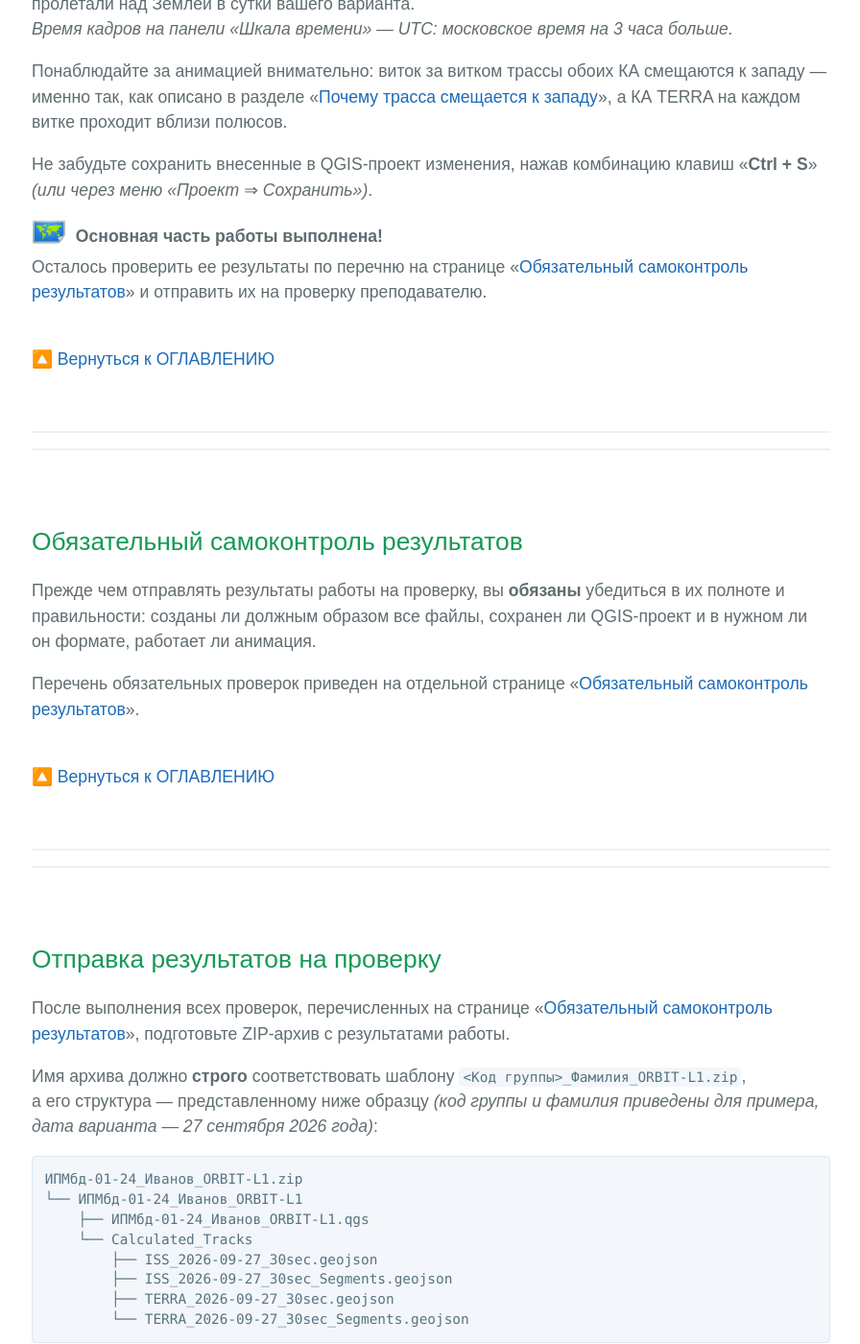
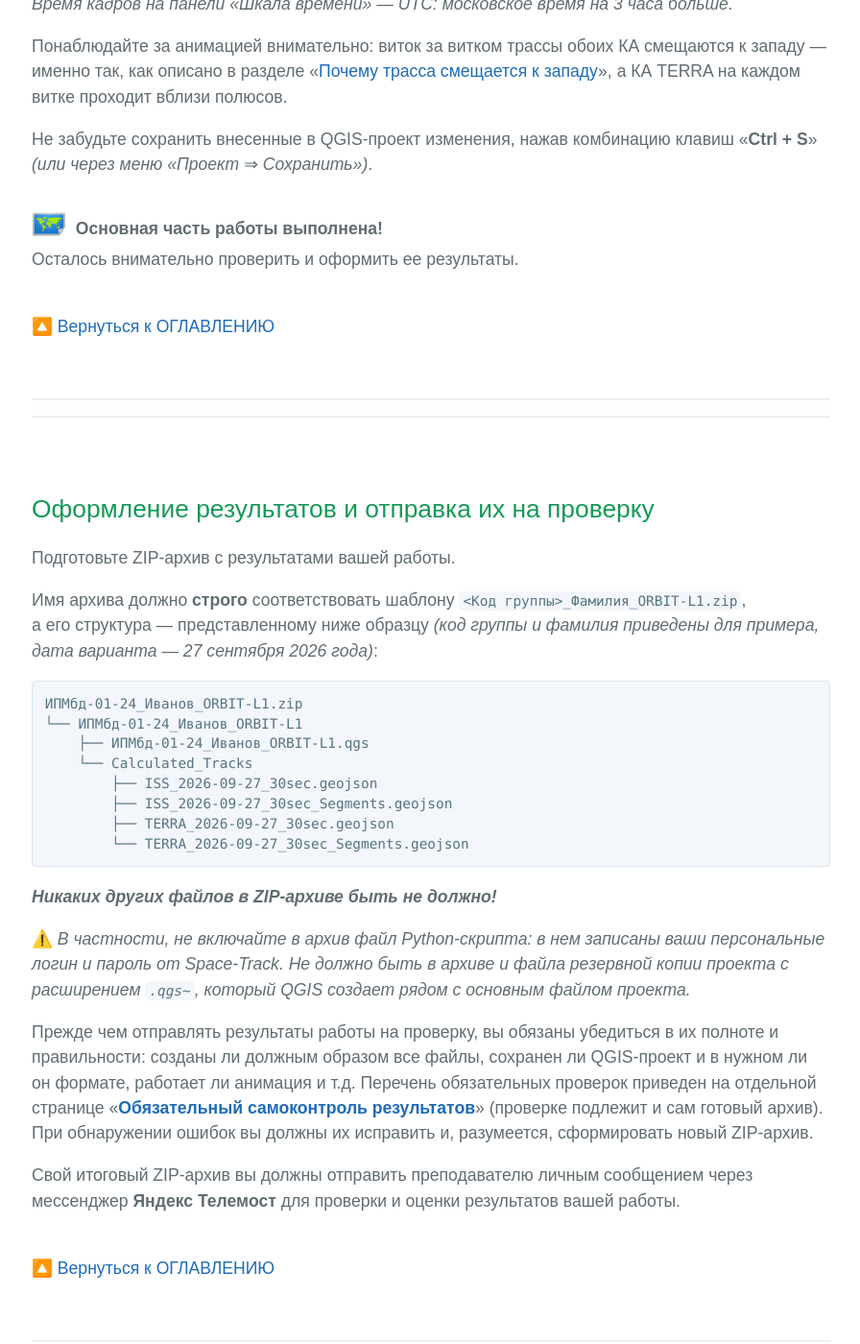
Before and after one commit to Alexander-Orlovsky/RUDN-QGIS-ORBIT-L1, a Jekyll site: the page built from index.md, in a window 1280 px wide and 1400 px high, scrolled down 34495 px. Shown: the whole window at 96% size, without its empty margins (191-1087 px from the left). Built offline with Jekyll 4.4.1, drawn with Linux system fonts in a browser that asks for light colours; some of the changed text lies outside the part shown.

Commit message:
Убрали противоречие (архив - проверки - отправка)

```diff
--- a/index.md
+++ b/index.md
@@ -74,8 +74,7 @@ style="max-width: 100%; border: 1px solid rgb(0, 163, 211); border-radius: 20px;
 - [Создание линейных слоев трасс](#создание-линейных-слоев-трасс)
 - [Настройка стилей слоев трасс](#настройка-стилей-слоев-трасс)
 - [Анимация пролета КА в QGIS](#анимация-пролета-ка-в-qgis)
-- [Обязательный самоконтроль результатов](#обязательный-самоконтроль-результатов)
-- [Отправка результатов на проверку](#отправка-результатов-на-проверку)
+- [Оформление результатов и отправка их на проверку](#оформление-результатов-и-отправка-их-на-проверку)
 - [Типичные ошибки и их решение](#типичные-ошибки-и-их-решение)
 - [Контрольные вопросы](#контрольные-вопросы)
 <br>
@@ -275,7 +274,7 @@ ISS (ZARYA)
 месяц и год — сентябрь 2026**.
 
 Студенты с номерами **31 и более** продолжают счет с 1&nbsp;октября: номер **31** — **1&nbsp;октября 2026&nbsp;года**,
-номер **32** — **2&nbsp;октября 2026&nbsp;года**, номер **33** — **3&nbsp;октября 2026&nbsp;года** и&nbsp;т.&nbsp;д. *(число равно вашему номеру минус 30)*.
+номер **32** — **2&nbsp;октября 2026&nbsp;года**, номер **33** — **3&nbsp;октября 2026&nbsp;года** и&nbsp;т.д. *(число равно вашему номеру минус 30)*.
 
 > #### *Пример:*
 > *Студент с номером **27** в списке учебной группы рассчитывает предусмотренные заданием подспутниковые трассы на **27 сентября 2026 года**.
@@ -972,9 +971,10 @@ GROUP BY Segment_ID
 
 Не забудьте сохранить внесенные в QGIS&#8209;проект изменения, нажав комбинацию клавиш «**Ctrl&nbsp;+&nbsp;S**» *(или&nbsp;через меню «Проект&nbsp;&rArr;&nbsp;Сохранить»)*.
 
+{: style="margin-top: 36px;"}
+
 <img src="media/WorldMap.svg" alt="" style="width: 36px;">&nbsp; **Основная часть работы выполнена!** \
-Осталось проверить ее результаты по&nbsp;перечню на странице «[Обязательный самоконтроль результатов](materials/mandatory_self_check.html)»
-и&nbsp;отправить их на проверку преподавателю.
+Осталось внимательно проверить и оформить ее результаты.
 
 <br>
 🔼 [Вернуться к ОГЛАВЛЕНИЮ](#оглавление)
@@ -983,23 +983,9 @@ GROUP BY Segment_ID
 <hr><hr> <!-- двойная разделительная линия ======================================================== -->
 <br>
 
-## Обязательный самоконтроль результатов
+## Оформление результатов и отправка их на проверку
 
-Прежде чем отправлять результаты работы на проверку, вы **обязаны** убедиться в их полноте и правильности: созданы ли должным образом все файлы,
-сохранен ли QGIS&#8209;проект и в нужном ли он формате, работает ли анимация.
-
-Перечень обязательных проверок приведен на отдельной странице «[Обязательный самоконтроль результатов](materials/mandatory_self_check.html)».
-
-<br>
-🔼 [Вернуться к ОГЛАВЛЕНИЮ](#оглавление)
-
-<br>
-<hr><hr> <!-- двойная разделительная линия ======================================================== -->
-<br>
-
-## Отправка результатов на проверку
-
-После выполнения всех проверок, перечисленных на странице «[Обязательный самоконтроль результатов](materials/mandatory_self_check.html)», подготовьте ZIP&#8209;архив с результатами работы.
+Подготовьте ZIP&#8209;архив с результатами вашей работы.
 
 Имя архива должно **строго** соответствовать шаблону <code>&lt;Код&nbsp;группы&gt;_Фамилия_ORBIT-L1.zip</code>,
 а&nbsp;его&nbsp;структура — представленному ниже образцу *(код группы и фамилия приведены для примера, дата варианта — 27&nbsp;сентября 2026&nbsp;года)*:
@@ -1020,7 +1006,11 @@ GROUP BY Segment_ID
 ⚠️ *В частности, не включайте в архив файл Python&#8209;скрипта: в нем записаны ваши персональные логин и пароль от Space&#8209;Track.
 Не должно быть в архиве и файла резервной копии проекта с расширением `.qgs~`, который QGIS создает рядом с основным файлом проекта.*
 
-Этот ZIP&#8209;архив вы должны отправить преподавателю личным сообщением через мессенджер **Яндекс&nbsp;Телемост** для проверки и оценки результатов вашей работы.
+Прежде чем отправлять результаты работы на проверку, вы обязаны убедиться в их полноте и правильности: созданы ли должным образом все файлы, сохранен ли QGIS&#8209;проект и в нужном ли он формате, работает ли анимация и&nbsp;т.д.
+Перечень обязательных проверок приведен на отдельной странице «[**Обязательный самоконтроль результатов**](materials/mandatory_self_check.html)» (проверке подлежит и сам готовый архив). \
+При обнаружении ошибок вы должны их исправить и, разумеется, сформировать новый ZIP&#8209;архив.
+
+Свой итоговый ZIP&#8209;архив вы должны отправить преподавателю личным сообщением через мессенджер **Яндекс&nbsp;Телемост** для проверки и оценки результатов вашей работы.
 
 <br>
 🔼 [Вернуться к ОГЛАВЛЕНИЮ](#оглавление)
```
Also changed, not shown: CLAUDE.md (+11 -5 lines), materials/mandatory_self_check.md (+12 -18 lines).
